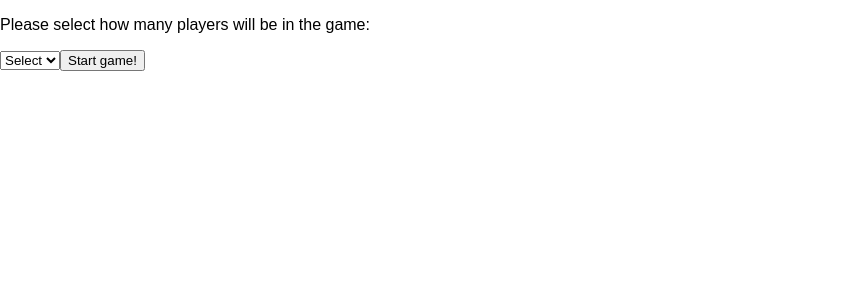
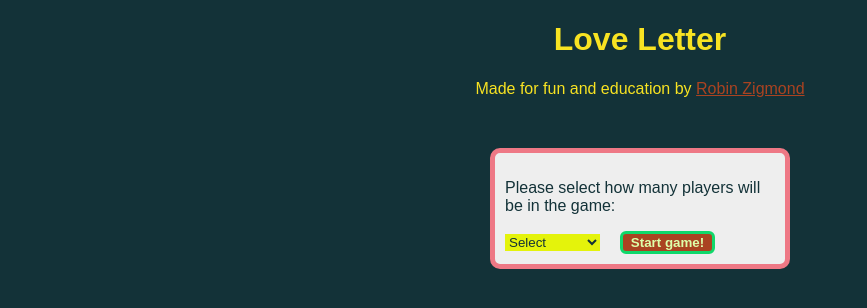
Before and after one commit to robinzigmond/love-letter, a React (Create React App) app: page / in a window 1280 px wide. Shown: the top 308 px of the page, without its empty margins (0-867 px from the left). Built offline with nearby package versions, Linux system fonts and the light colour scheme.

Commit message:
started adding styling - still looks a bit naff (I am no designer!) but much better than plain browser default! Made a few UI improvements as well. LOTS more still to do!

```diff
--- a/src/App.css
+++ b/src/App.css
@@ -1,11 +1,118 @@
+html {
+    box-sizing: border-box;
+}
+
+*, *:before, *:after {
+    box-sizing: inherit;
+}
+
+body {
+    background-color: #133238;
+    color: #f8e322;
+}
+
+button {
+    background-color: #aa4321;
+    color: #dfa;
+    font-weight: bold;
+    border: 3px solid #10d86a;
+    border-radius: 6px;
+    cursor: pointer;
+}
+
+select {
+    background-color: #e4f30b;
+    color: #133238;
+    border: none;
+}
+
+#title, #author {
+    text-align: center;
+}
+
+#author a {
+    color: #aa4321;
+}
+
+#game-setup {
+    width: 300px;
+    max-width: calc(100vw - 50px);
+    margin: 50px auto 0 auto;
+    border-radius: 10px;
+    border: 5px solid #ee7885;
+    padding: 10px;
+    background-color: #eee;
+    color: #133238;
+}
+
+#game-setup select {
+    width: 95px;
+    margin-right: 20px;
+}
+
+#game-setup button {
+    width: 95px;
+}
+
+#game-container {
+    height: 100vh;
+}
+
+#game, #log {
+    display: inline-block;
+    vertical-align: text-top;
+    overflow-y: auto;
+    height: 100%;
+    padding: 5px 10px;
+}
+
+#game {
+    width: 75%;
+}
+
+#game select {
+    margin-left: 5px;
+    margin-right: 10px;
+}
+
+.card-info {
+    margin-right: 10px;
+}
+
+#card-details {
+    background-color: #eee;
+    border: 2px solid #ee7885;
+    color: #133238;
+    padding: 10px 40px 5px 5px;
+    border-radius: 8px;
+    display: table; /* hack to make width fit text but be no wider (inline-block also works but messes with subsequent elements) */
+    position: absolute;
+    top: 50vh;
+    left: 50vw;
+    transform: translate(-50%, -50%);
+    max-width: calc(100vw - 100px);
+    z-index: 10;
+}
+
+#card-details button {
+    position: absolute;
+    top: 5px;
+    right: 5px;
+}
+
 .game-end {
     font-size: 20px;
     font-weight: bold;
 }
 
-#game, #log {
-    display: inline-block;
-    width: 50%;
-    vertical-align: text-top;
-    overflow-y: auto;
+#log {
+    width: 25%;
+    position: relative;
+    bottom: 0;
 }
+
+@media screen and (max-width: 750px) {
+    #game, #log {
+        width: 100%;
+    }
+}
--- a/src/App.js
+++ b/src/App.js
@@ -102,10 +102,10 @@ class PlayerDisplay extends Component {
                 hand - {this.props.hand.map((num, index) => (
                     <CardName key={index} num={num} show={this.updateNumber} />
                 ))}</p>
-                <p>{cardDetails}</p>
-                {this.props.allowToPlay ? <label htmlFor="cardChoice">Choose card to play:</label> : null}
+                {this.state.textShown ? <p id="card-details">{cardDetails}<button onClick={()=>(this.setState({textShown: false}))}>X</button></p> : null}
+                {this.props.allowToPlay ? <label htmlFor="card-choice">Choose card to play:</label> : null}
                 {this.props.allowToPlay ? (
-                    <select id="cardChoice" onChange={this.handleCardChange} value={this.state.toPlay}>
+                    <select id="card-choice" onChange={this.handleCardChange} value={this.state.toPlay}>
                         <option value="0">Select</option>
                         {options}
                     </select>
@@ -193,14 +193,14 @@ class CardPlayed extends Component {
             case 1:
                 cardAction = (
                     <div>
-                        <label htmlFor="playerChoice">Choose player:</label>
-                        <select id="playerChoice" value={this.state.player+1} onChange={this.handlePlayerChange}>
+                        <label htmlFor="player-choice">Choose player:</label>
+                        <select id="player-choice" value={this.state.player+1} onChange={this.handlePlayerChange}>
                             <option value="0">Select</option>
                             {playerChoices.map(playerNum =>
                             <option key={playerNum+1} value={playerNum+1}>Player {playerNum+1}</option>)}
                         </select>
-                        <label htmlFor="cardChoice">Choose card:</label>
-                        <select id="cardChoice" value={this.state.cardNum} onChange={this.handleCardChange}>
+                        <label htmlFor="card-choice">Choose card:</label>
+                        <select id="card-choice" value={this.state.cardNum} onChange={this.handleCardChange}>
                             <option value="0">Select</option>
                             {cardChoices.map(cardNum =>
                             <option key={cardNum} value={cardNum}>{this.props.getCardName(cardNum)}</option>)}
@@ -213,8 +213,8 @@ class CardPlayed extends Component {
             case 3:
                 cardAction = (
                     <div>
-                        <label htmlFor="playerChoice">Choose player:</label>
-                        <select id="playerChoice" value={this.state.player+1} onChange={this.handlePlayerChange}>
+                        <label htmlFor="player-choice">Choose player:</label>
+                        <select id="player-choice" value={this.state.player+1} onChange={this.handlePlayerChange}>
                             <option value="0">Select</option>
                             {playerChoices.map(playerNum =>
                             <option key={playerNum+1} value={playerNum+1}>Player {playerNum+1}</option>)}
@@ -235,8 +235,8 @@ class CardPlayed extends Component {
             case 6:
                 cardAction = (
                     <div>
-                        <label htmlFor="playerChoice">Choose player:</label>
-                        <select id="playerChoice" value={this.state.player+1} onChange={this.handlePlayerChange}>
+                        <label htmlFor="player-choice">Choose player:</label>
+                        <select id="player-choice" value={this.state.player+1} onChange={this.handlePlayerChange}>
                             <option value="0">Select</option>
                             {playerChoices.map(playerNum =>
                             <option key={playerNum+1} value={playerNum+1}>Player {playerNum+1}</option>)}
@@ -658,14 +658,14 @@ class Game extends Component {
                 }
                 gameEnd = (
                     <div>
-                        <p className="game-end">Game Over! {winnerText}</p>;
+                        <p className="game-end">Game Over! {winnerText}</p>
                         <button onClick={this.props.restart}>New Game</button>
                     </div>
                 );
             }
         }
         return (
-            <div>
+            <div id="game-container">
                 <div id="game">
                     {cardPlayedDisplay}
                     {cardPlayedResult}
@@ -674,7 +674,7 @@ class Game extends Component {
                     <PlayerDisplay playerNum={this.state.turn} hand={this.state.hands[`p${this.state.turn}`]}
                     played={this.state.played[`p${this.state.turn}`]}
                     play={(cardNum)=>this.play(+this.state.turn, +cardNum)} getCardName={this.getCardName}
-                    allowToPlay={!this.state.lastPlayed && !this.state.actionComplete} />
+                    allowToPlay={!this.state.lastPlayed && !this.state.actionComplete && !this.gameOver} />
                     : null}
                     <h3>All played cards:</h3>
                     <ul>
@@ -710,7 +710,9 @@ class App extends Component {
     }
 
     handleSubmit() {
+        if (this.state.playerCount) {
             this.setState({running: true});
+        }
     }
 
     restart() {
@@ -723,6 +725,9 @@ class App extends Component {
         }
         return (
             <div>
+                <h1 id="title">Love Letter</h1>
+                <p id="author">Made for fun and education by <a href="https://github.com/robinzigmond">Robin Zigmond</a></p>
+                <div id="game-setup">
                     <p>Please select how many players will be in the game:</p>
                     <select onChange = {this.handleChange}>
                         <option value="0">Select</option>
@@ -732,6 +737,7 @@ class App extends Component {
                     </select>
                     <button onClick={this.handleSubmit}>Start game!</button>
                 </div>
+            </div>
         );
     }
 }
```
Lines whose indentation alone changed are shown as unchanged.
